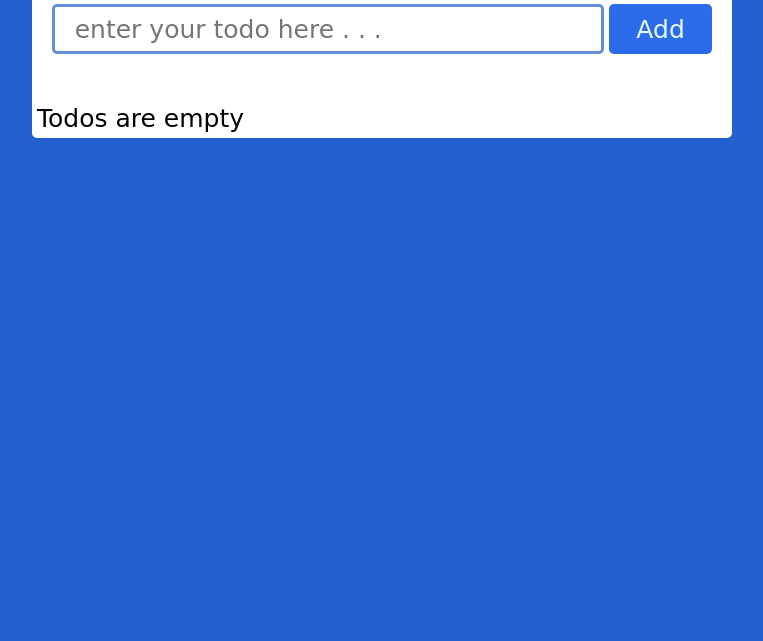
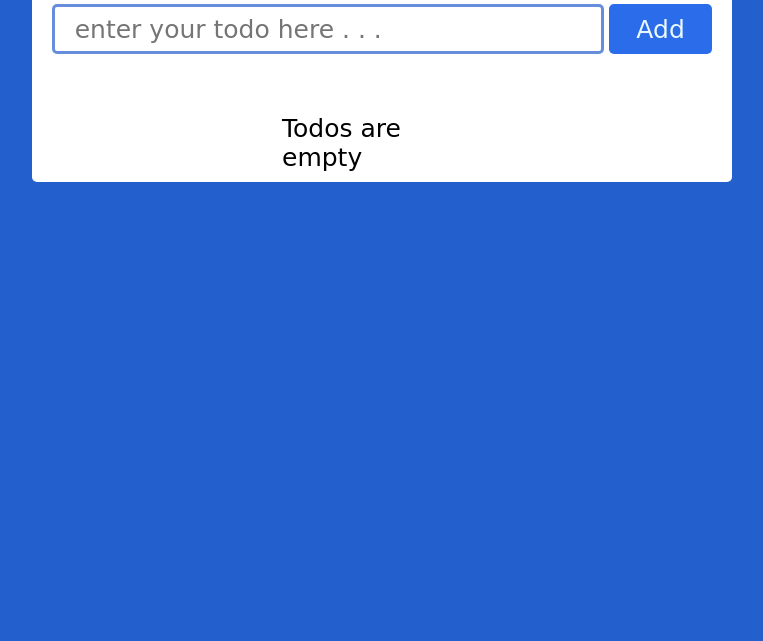
Before and after one commit to GauravSinghdev/todoApp-JS, a plain HTML site: page index.html in a window 1280 px wide. Shown: the part 159-800 px from the top of the page, without its empty margins (258-1021 px from the left). Drawn offline with Linux system fonts and the light colour scheme.

```diff
--- a/style.css
+++ b/style.css
@@ -45,8 +45,8 @@
     font-size: 25px;
     /* padding-top: 2px; */
     text-align: left;
+}
 
-}
 
 .todo-div{
     display: flex;
@@ -91,3 +91,10 @@
     width: 80%;
     word-wrap: break-word;
 }
+
+.todop{
+    font-size: 25px;
+    width: 200px;
+    margin: 10px auto;
+    margin-bottom: 5px;
+}
--- a/todo.js
+++ b/todo.js
@@ -58,7 +58,7 @@
     document.getElementById("todos").innerHTML = html;
 
     if(html == "")
-    document.getElementById("todos").innerHTML = `<p>Todos are empty</p>`
+    document.getElementById("todos").innerHTML = `<p class="todop">Todos are empty</p>`
 }
 document.onload = showData();
 
@@ -88,7 +88,6 @@
 
 function deleteTodo(index)
 {
-    console.log("clicked");
     let alltodos;
     if(localStorage.getItem("alltodos") == null)
     {
```
